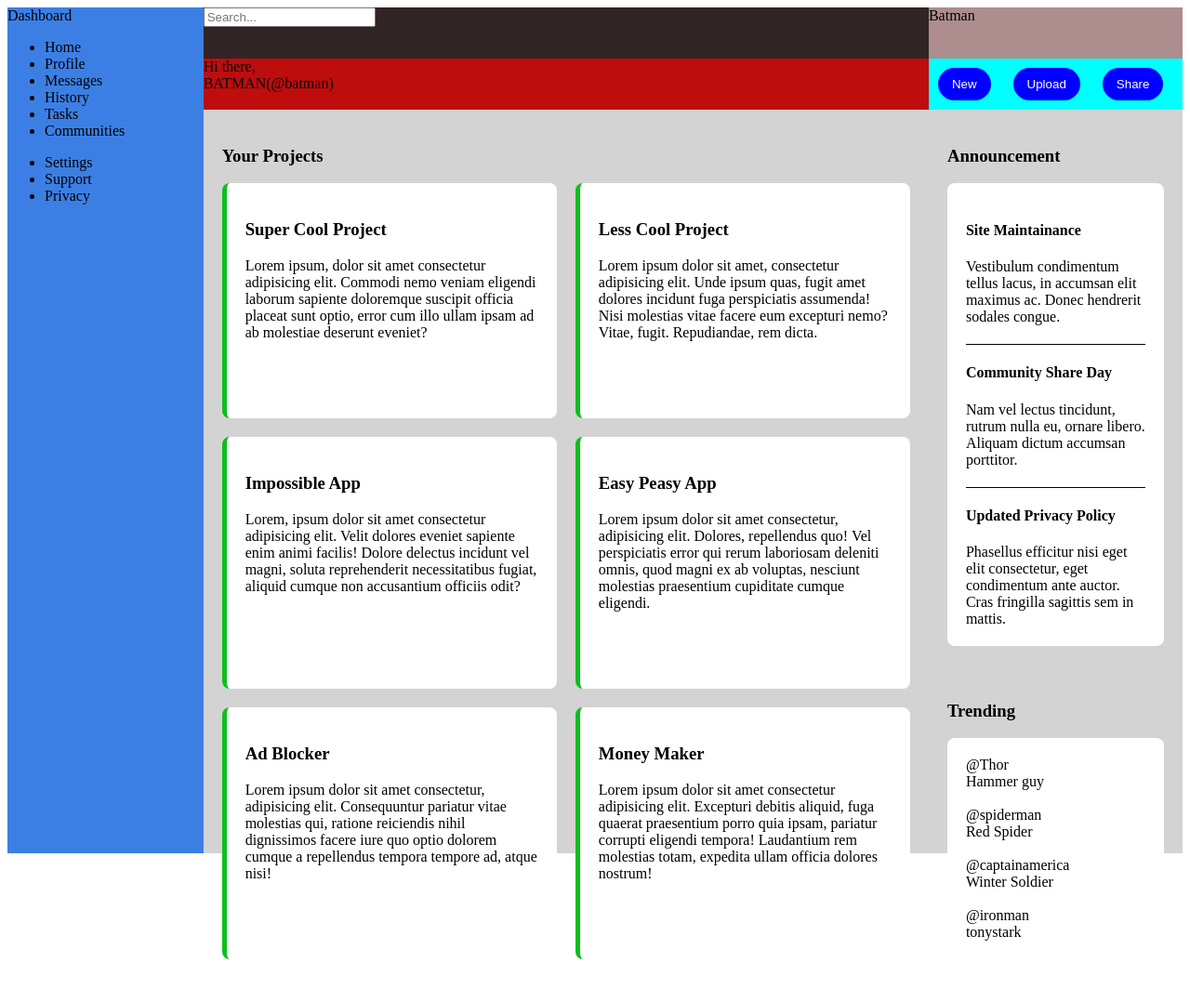
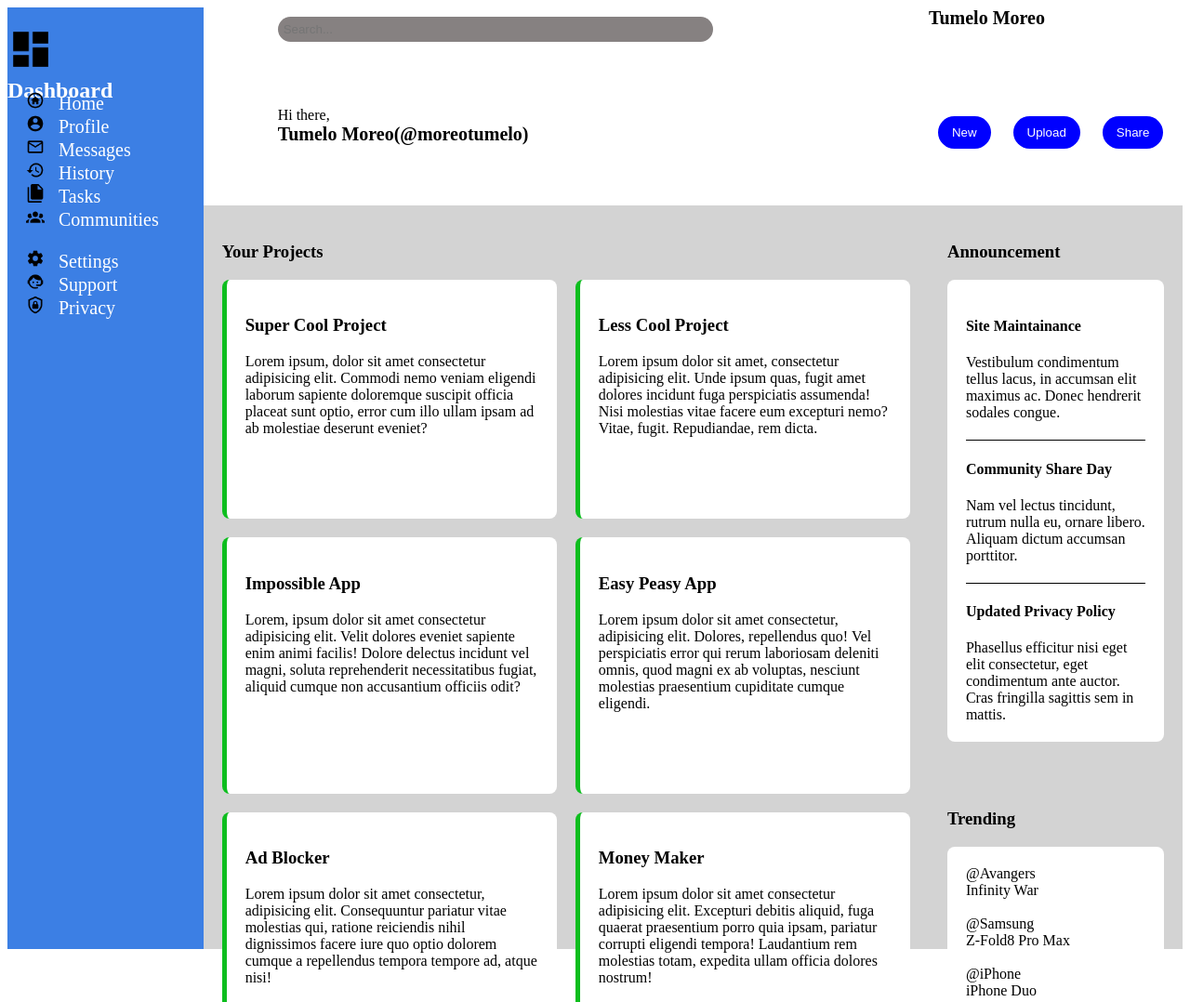
Before and after one commit to tamoreo/dashboard, a plain HTML site: page index.html in a window 1280 px wide. Shown: the top 1078 px of the page at 93% size. Before the commit the page ends 1052 px from the top, so only its background shows below. Drawn offline with Linux system fonts and the light colour scheme.

Commit message:
add dashboard

```diff
--- a/index.html
+++ b/index.html
@@ -10,15 +10,15 @@
     <div class="container">
       <header class="header">
         <div class="search-bar">
-            <input type="search" placeholder="Search..." />
+            <input class="search-bar-area" type="search" placeholder="Search..." />
          </div>
 
          <div class="user-info">
-            <div class="txt">Batman</div>
+            <div class="user-name">Tumelo Moreo</div>
          </div>
 
         <div class="greet-user">
-            <div class="greeting">Hi there,</div><div class="username">BATMAN(@batman)</div>
+            <div class="greeting">Hi there,</div><div class="username">Tumelo Moreo(@moreotumelo)</div>
         </div>
 
         <div class="buttons">
@@ -29,22 +29,23 @@
       </header>
 
       <sidebar class="side-bar">
-        <div class="dash">Dashboard</div>
+        <div class="dash"><h2><img class="dash" src="images/view-dashboard.png" alt="Dashboard">Dashboard</h2></div>
         <div class="nav-menu">
-          <ul class="items">
-            <li>Home</li>
-            <li>Profile</li>
-            <li>Messages</li>
-            <li>History</li>
-            <li>Tasks</li>
-            <li>Communities</li>
+          <ul class="menu-items">
+            <li><img src="images/home-circle-outline.png" alt="Home">Home</li>
+            <li><img src="images/account-circle.png" alt="Profile">Profile</li>
+            <li><img src="images/messages.png" alt="Messages">Messages</li>
+            <li><img src="images/history.png" alt="History">History</li>
+            <li><img src="images/tasks.png" alt="Tasks">Tasks</li>
+            <li><img src="images/community.png" alt="Communities">Communities</li>
           </ul>
         </div>
         <div class="branding">
-          <ul class="items">
-            <li>Settings</li>
-            <li>Support</li>
-            <li>Privacy</li>
+          <ul class="menu-items">
+            <li><img src="images/settings.png" alt="Settings">Settings</li>
+            <li><img src="images/support.png" alt="Support">Support</li>
+            <li><img src="images/privacy.png" alt="Privacy">Privacy</li>
+          </ul>
         </div>
       </sidebar>
       <main class="main-content">
@@ -93,13 +94,13 @@
          <div class="trend">
            <div><h3>Trending</h3></div>
         <div class="trending">
-          <div>@Thor<br>Hammer guy</div>
+          <div>@Avangers<br>Infinity War</div>
             <br>
-          <div>@spiderman<br>Red Spider</div>
+          <div>@Samsung<br>Z-Fold8 Pro Max</div>
             <br>
-          <div>@captainamerica<br>Winter Soldier</div>
+          <div>@iPhone<br>iPhone Duo</div>
             <br>
-          <div>@ironman<br>tonystark</div>
+          <div>@SASA<br>Wine Competition</div>
         </div>
         </div>
 
--- a/styles.css
+++ b/styles.css
@@ -3,7 +3,6 @@ body {
 }
 .container {
   display: grid;
-  height: 100vh;
   grid-template-columns: 0.6fr 1fr 1fr 1fr;
   grid-template-rows: 0.8fr 1fr 1fr 1fr;
   grid-template-areas:
@@ -14,7 +13,7 @@ body {
 }
 
 .header {
-  background-color: aqua;
+  background-color: #fff;
   grid-area: header;
 }
 
@@ -30,6 +29,13 @@ body {
 .side-bar {
   background-color: #3c7fe4;
   grid-area: side-bar;
+  color: #fff;
+}
+
+img {
+  height: 20px;
+  width: 20px;
+  padding-right: 15px;
 }
 
 .main-content {
@@ -49,21 +55,56 @@ header {
 }
 
 .search-bar {
-  background-color: #312424;
   grid-area: search-bar;
 }
 
+.branding,
+.nav-menu {
+  font-size: 20px;
+  margin-left: 20px;
+  margin-top: 20px;
+}
+
+li {
+  list-style-type: none;
+  margin-left: -40px;
+}
+
+.dash {
+  height: 50px;
+  width: 50px;
+}
+
+.search-bar-area {
+  border-radius: 20px;
+  width: 60%;
+  border: none;
+  background-color: #868181;
+  padding: 6px;
+  margin-left: 80px;
+  margin-top: 10px;
+}
+
 .user-info {
-  background-color: #ad8d8d;
   grid-area: user-info;
 }
 
-.greet-user {
-  background-color: #be0d0d;
-  grid-area: greeting;
+.user-name {
+  font-weight: bold;
+  font-size: 20px;
 }
 
-.buttons {
+.greet-user {
+  grid-area: greeting;
+  margin-left: 80px;
+}
+
+.username {
+  font-weight: bold;
+  font-size: 20px;
+}
+
+.greet .buttons {
   grid-area: buttons;
 }
 
@@ -72,7 +113,7 @@ header {
   color: #000;
   height: 100vh;
   grid-template-columns: 1fr 1fr 0.7fr;
-  grid-template-rows: repeat(3, auto);
+  grid-template-rows: 1fr 1fr 1fr;
   grid-template-areas:
     "projects projects announce"
     "projects projects ."
@@ -98,7 +139,6 @@ header {
   padding: 20px;
   border-radius: 8px;
   border-left: #0dbe1e 5px solid;
-  margin: 0;
 }
 
 .announce {
```
Also changed, not shown: images/account-circle.png (added), images/community.png (added), images/history.png (added), images/home-circle-outline.png (added), images/messages.png (added), images/privacy.png (added), images/settings.png (added), images/support.png (added), images/tasks.png (added), images/view-dashboard.png (added).
